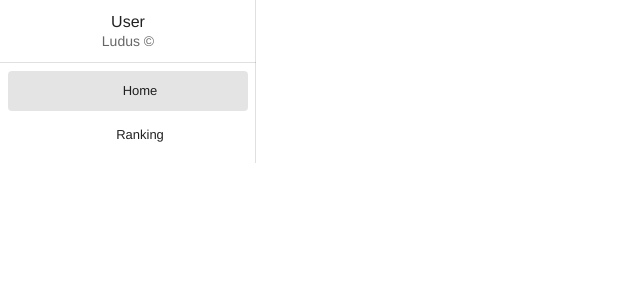
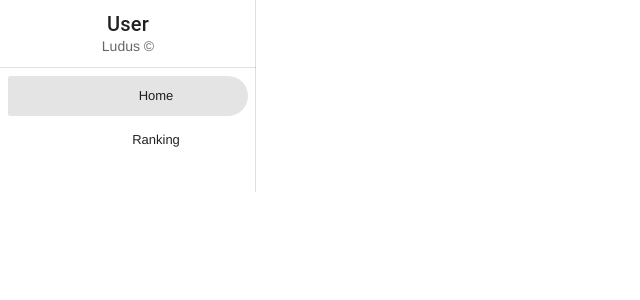
Before and after one commit to Catolica-Framework-Gamificacao/FrameworkGamificacao, a Vue app: page / in a window 1280 px wide. Shown: the top 300 px of the page, without its empty margins (0-640 px from the left). Built offline with nearby package versions, Linux system fonts and the light colour scheme.

Commit message:
Modelagem do v-app segundo vuetify

```diff
--- a/src/App.vue
+++ b/src/App.vue
@@ -1,8 +1,17 @@
 <template>
-    <div id="app">
-        <Navbar :items="items" v-if="!$route.meta.hideMainNavigation"></Navbar>
-        <router-view></router-view>
-    </div>
+    <v-app>
+        <div id="app">
+            <Navbar
+                :items="items"
+                v-if="!$route.meta.hideMainNavigation"
+            ></Navbar>
+            <v-main>
+                <v-container fluid>
+                    <router-view></router-view>
+                </v-container>
+            </v-main>
+        </div>
+    </v-app>
 </template>
 
 <script>
```
Also changed, not shown: 1 other file (tests, documents, lock files or other folders).
